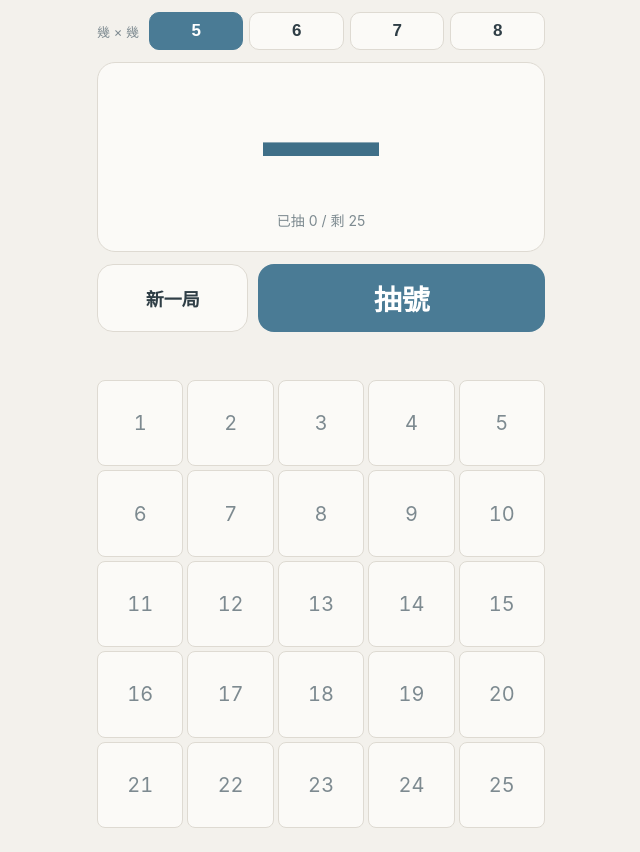
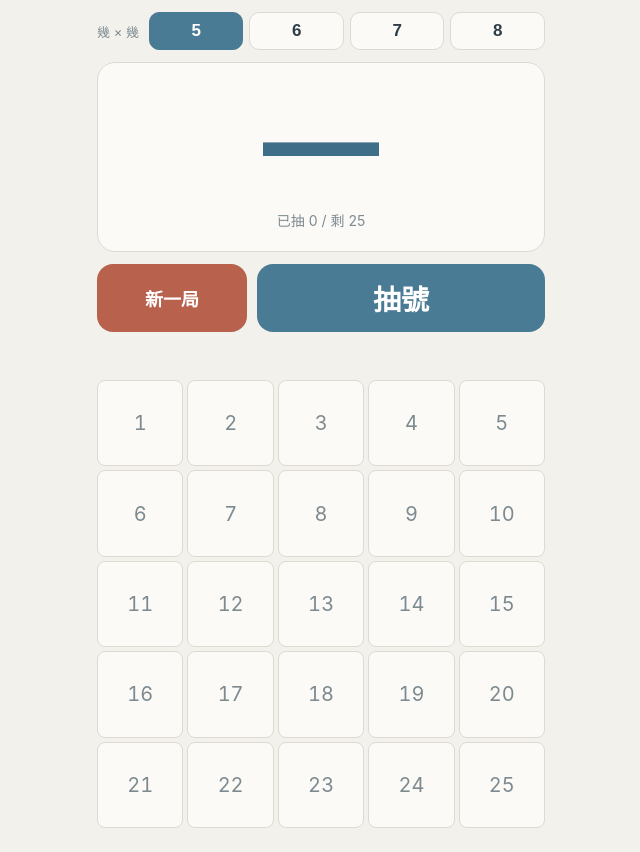
Before and after one commit to ZookeeperInTW/bingo-generator, a plain HTML site: page index.html in a window 1280 px wide. Shown: the whole page, without its empty margins (319-959 px from the left). Drawn offline with Linux system fonts and the light colour scheme.

Commit message:
Change reset button color
Co-Authored-By: Claude Sonnet 5.5 <noreply@anthropic.com>
Claude-Session: https://claude.ai/code/session_011PkEejprRzc9t2mFixciuF

```diff
--- a/index.html
+++ b/index.html
@@ -50,7 +50,7 @@
   .bar button{
     font:inherit;font-weight:600;border:0;border-radius:16px;height:68px;
     cursor:pointer;touch-action:manipulation}
-  #reset{flex:1;font-size:18px;background:var(--card);color:var(--text);border:1px solid var(--line)}
+  #reset{flex:1;font-size:18px;background:#b8624e;color:#fff}
   #draw{flex:2;font-size:28px;background:var(--accent);color:var(--accent-text)}
   .bar button:active,.seg button:active{transform:scale(.97)}
   .bar button:disabled{opacity:.4}
```
